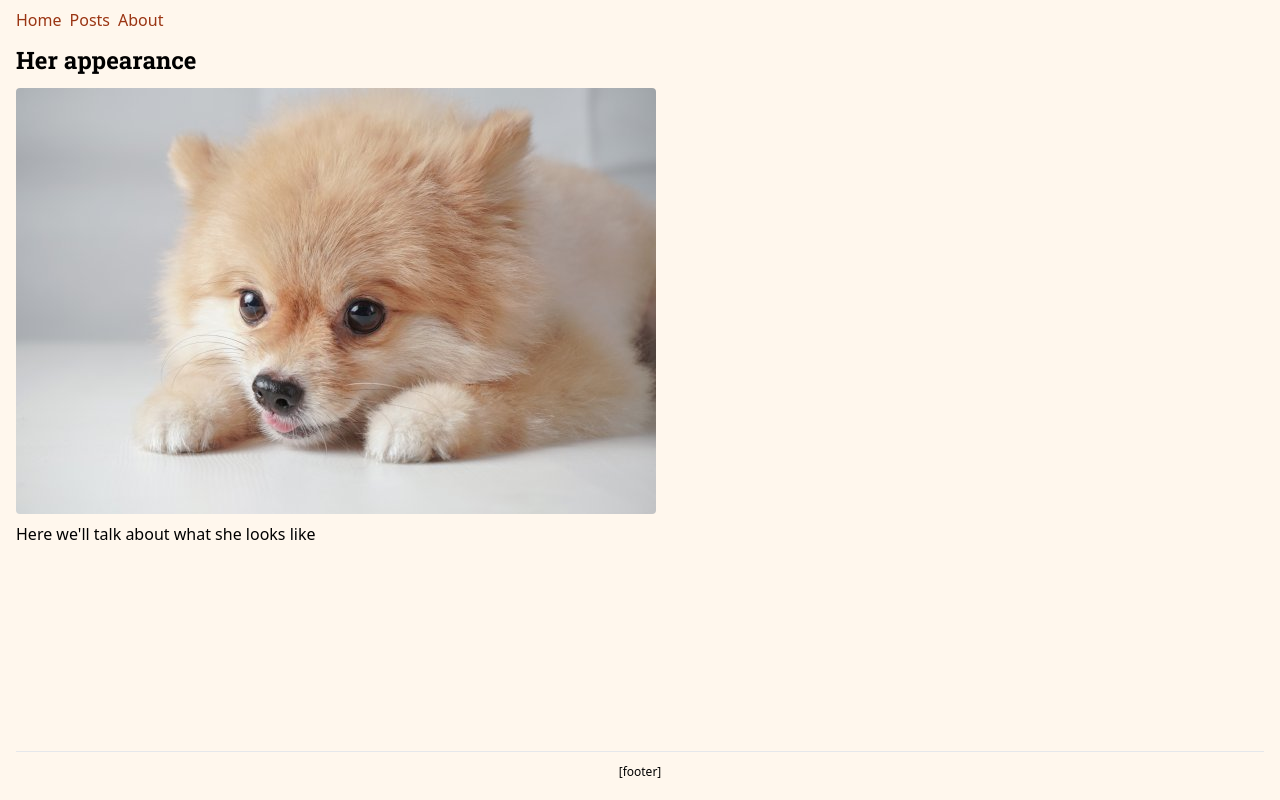
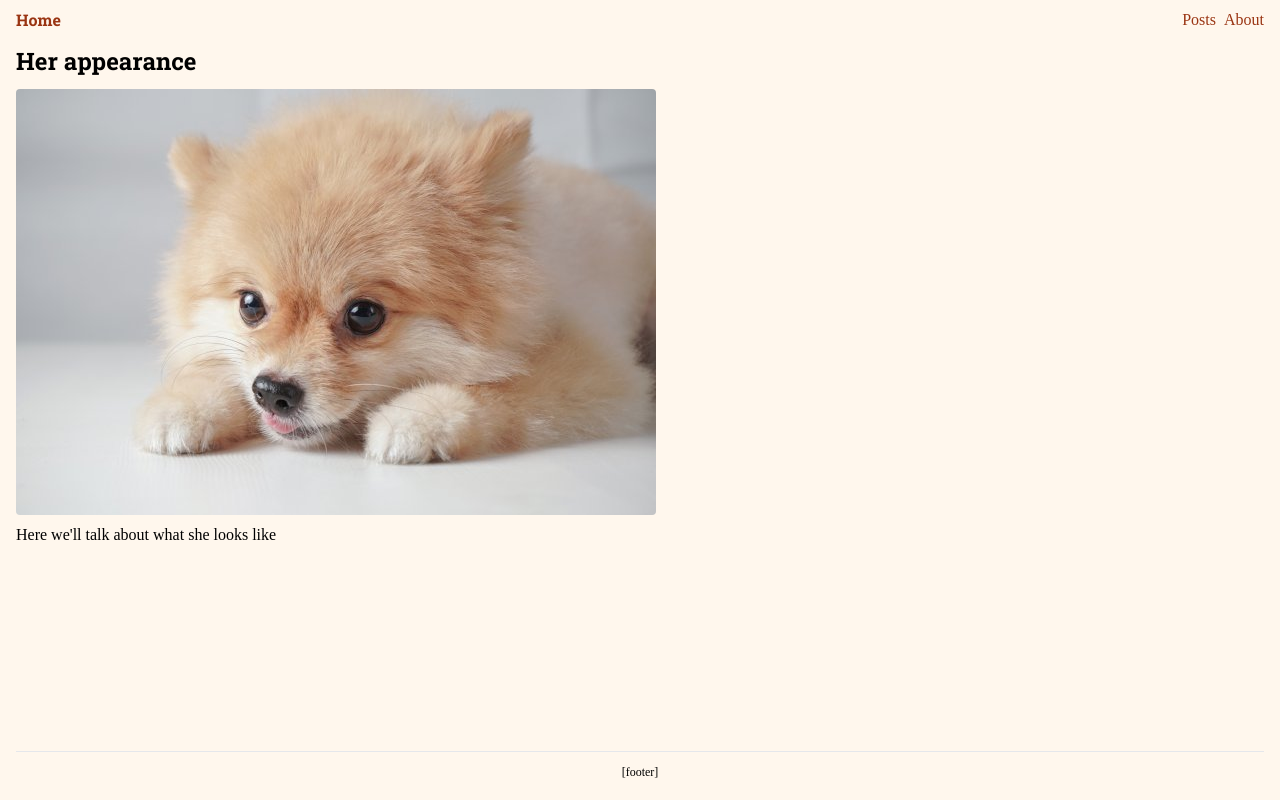
Before and after one commit to pouryourlove/next.js-project, a Next.js app: page /posts/appearance in a window 1280 px wide. Built offline with nearby package versions, Linux system fonts and the light colour scheme.

Commit message:
custom tailwind font

```diff
--- a/app/fonts.js
+++ b/app/fonts.js
@@ -1,5 +1,12 @@
 import {Roboto_Slab} from "next/font/google"
+import { Exo_2 } from "next/font/google";
 
 export const roboto_slab = Roboto_Slab({
-    subsets: ["latin"]
+    subsets: ["latin"],
+    variable:"--font-roboto_slab"
 });
+
+export const exo_2 = Exo_2({
+   subsets: ["latin"],
+   variable: "--font-exo_2"
+})
--- a/app/layout.jsx
+++ b/app/layout.jsx
@@ -1,9 +1,10 @@
 import NavBar from "@/components/NavBar";
 import "./globals.css";
+import { exo_2, roboto_slab } from "./fonts";
 
 export default function RootLayout({ children }) {
   return (
-    <html lang="en">
+    <html lang="en" className={`${roboto_slab.variable} ${exo_2.variable}`}>
       <body className=" bg-orange-50 flex flex-col px-4 py-2 min-h-screen">
         <header>
           <NavBar />
--- a/app/posts/page.jsx
+++ b/app/posts/page.jsx
@@ -1,5 +1,7 @@
 import Heading from "@/components/Heading";
 import Link from "next/link";
+
+
 
 export default function PostPage() {
   return (
@@ -15,7 +17,7 @@ export default function PostPage() {
               height="180"
               className="rounded-t"
             />
-            <h2 className="py-1 text-center">Apperance</h2>
+            <h2 className="py-1 text-center font-semibold font-roboto_slab">Apperance</h2>
           </Link>
         </li>
         <li className="bg-white border rounded shadow w-80 hover:shadow-xl">
@@ -28,7 +30,7 @@ export default function PostPage() {
               className="rounded-t"
             />
 
-            <h2 className="py-1 text-center">Favorites</h2>
+            <h2 className="py-1 text-center font-semibold font-roboto_slab">Favorites</h2>
           </Link>
         </li>
       </ul>
--- a/components/Heading.jsx
+++ b/components/Heading.jsx
@@ -1,7 +1,7 @@
 import {roboto_slab} from "@/app/fonts"
 
 function Heading({ children }) {
-  return <h1 className={`font-bold pb-3 text-2xl ${roboto_slab.className}`}>{children}</h1>;
+  return <h1 className="font-bold font-roboto_slab pb-3 text-2xl">{children}</h1>;
 }
 
 export default Heading;
--- a/components/NavBar.jsx
+++ b/components/NavBar.jsx
@@ -6,11 +6,11 @@ function NavBar() {
       <nav>
         <ul className="flex gap-2">
           <li>
-            <Link href="/" className="text-orange-800  hover:underline">
+            <Link href="/" className="text-orange-800  hover:underline font-roboto_slab font-bold">
               Home
             </Link>
           </li>
-          <li>
+          <li className="ml-auto">
             <Link href="/posts" className="text-orange-800 hover:underline">
               Posts
             </Link>
--- a/package.json
+++ b/package.json
@@ -5,7 +5,7 @@
     "dev": "next dev"
   },
   "dependencies": {
-    "next": "^13.4.19",
+    "next": "latest",
     "react": "^18.2.0",
     "react-dom": "^18.2.0"
   },
--- a/tailwind.config.js
+++ b/tailwind.config.js
@@ -2,7 +2,12 @@
 module.exports = {
   content: ["./app/**/*.{jsx,tsx}", "./components/**/*.{jsx,tsx}"],
   theme: {
-    extend: {},
+    extend: {
+      fontFamily:{
+        roboto_slab:['var(--font-roboto_slab)','sans-serif'],
+        sans:['var(exo_2)','sans-serif']
+      }
+    },
   },
   plugins: [],
 };
```
Also changed, not shown: 1 other file (tests, documents, lock files or other folders).
